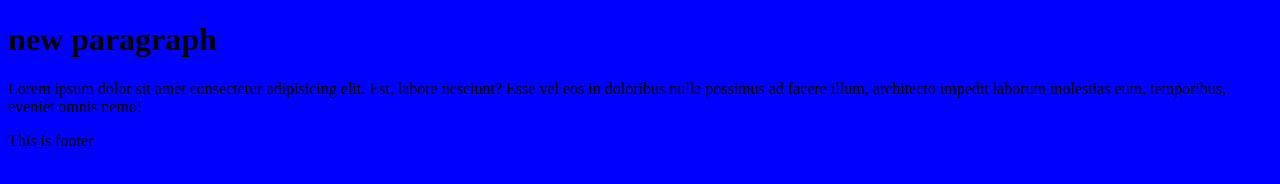
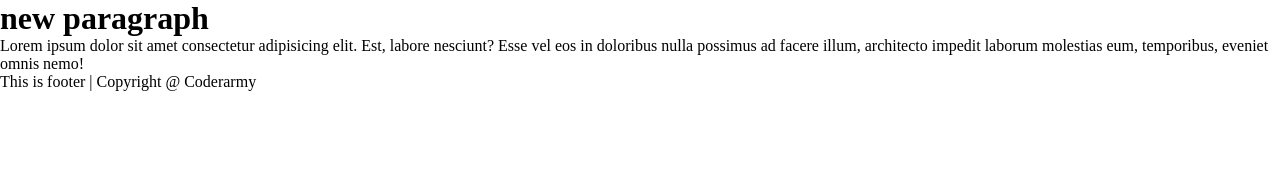
Before and after one commit to deveshkumar45/coderarmy, a plain HTML site: page index.html in a window 1280 px wide. Drawn offline with Linux system fonts and the light colour scheme.

Commit message:
footer is updated

```diff
--- a/index.html
+++ b/index.html
@@ -3,7 +3,7 @@
 <head>
     <meta charset="UTF-8">
     <meta name="viewport" content="width=device-width, initial-scale=1.0">
-    <title>Document</title>
+    <title>Coder Army</title>
     <link rel="stylesheet" href="style.css">
 </head>
 <body>
@@ -11,6 +11,6 @@
 
     </H1>
     <p>Lorem ipsum dolor sit amet consectetur adipisicing elit. Est, labore nesciunt? Esse vel eos in doloribus nulla possimus ad facere illum, architecto impedit laborum molestias eum, temporibus, eveniet omnis nemo!</p>
-    <footer>This is footer</footer>
+    <footer>This is footer | Copyright @ Coderarmy</footer>
 </body>
 </html>
--- a/style.css
+++ b/style.css
@@ -1,4 +1,5 @@
-body{
-
-    background-color: blue;
+*{
+    padding: 0;
+    margin: 0;
+    box-sizing: border-box;
 }
```
Also changed, not shown: hello.txt (deleted).
